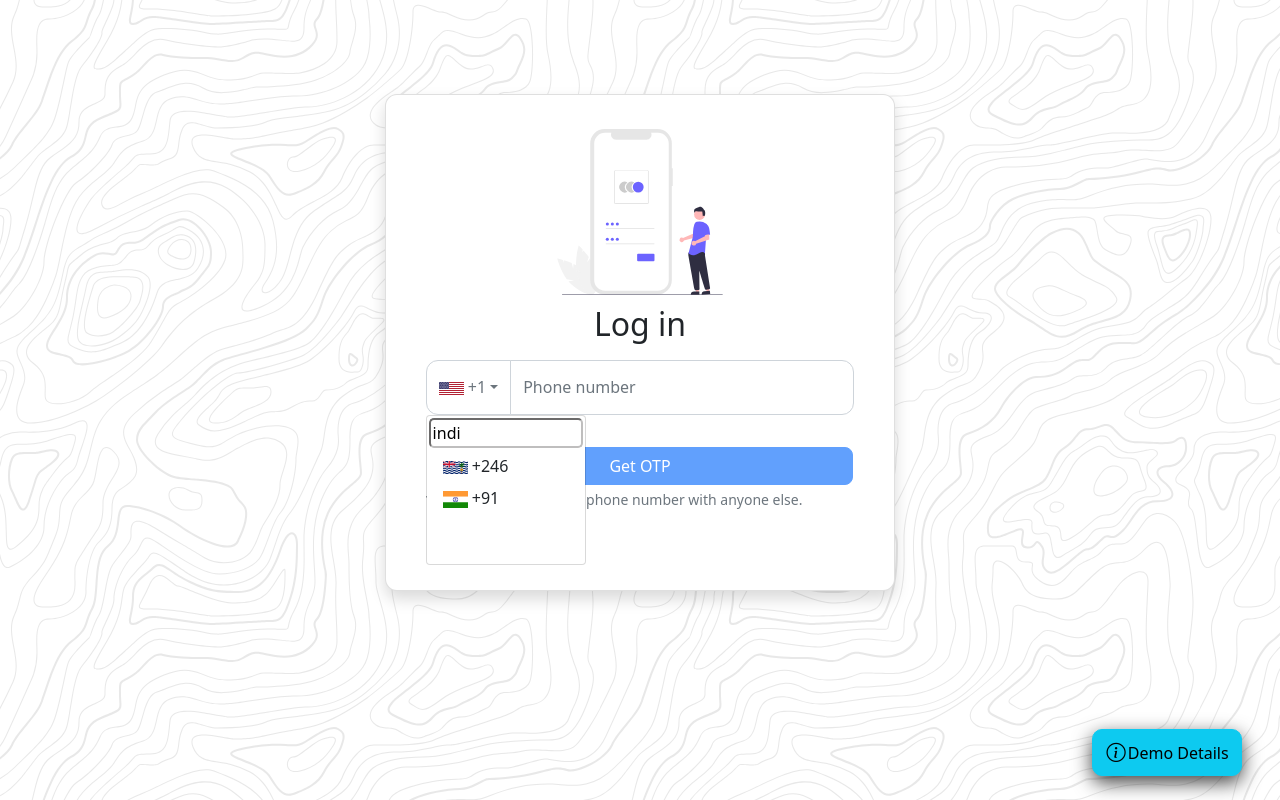
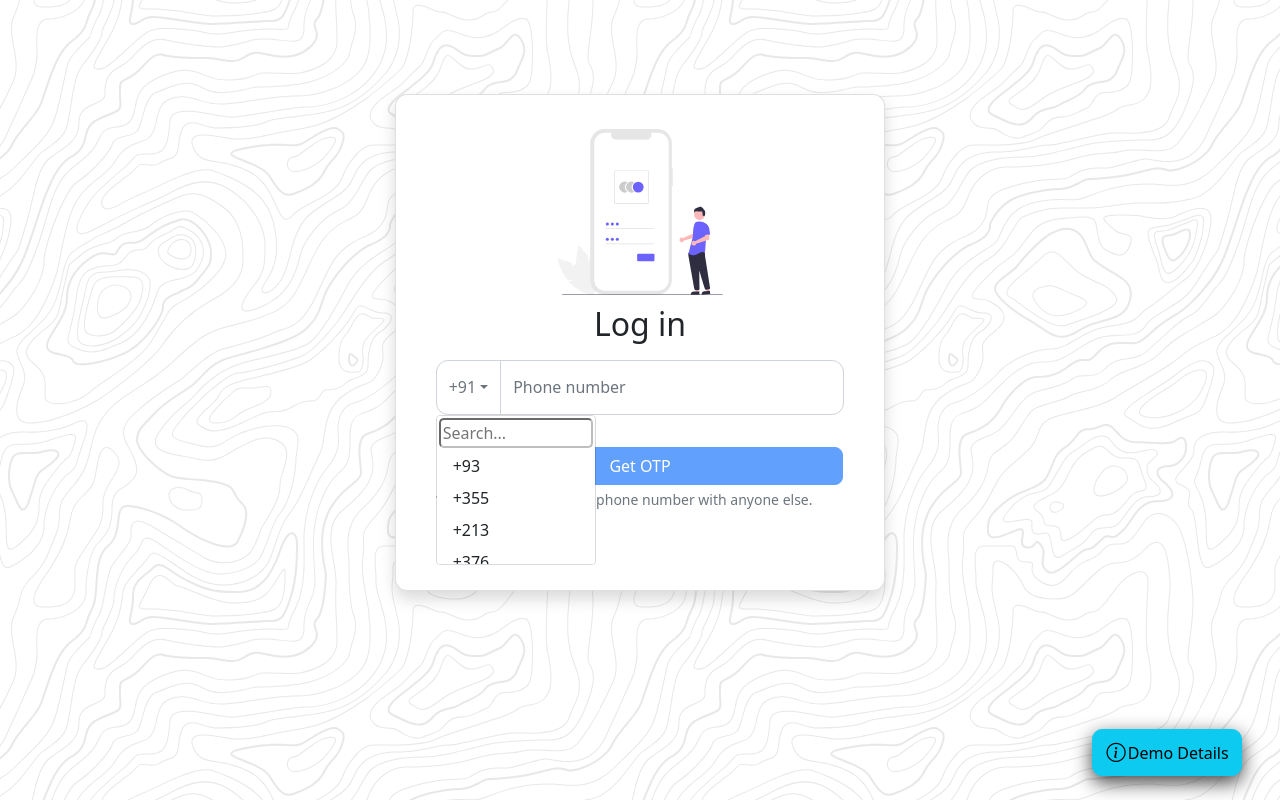
Before and after one commit to pesto-students/n4-e-nagarpalika-frontend-eta-4, a React (Create React App) app: page /login in a window 1280 px wide. Built offline with nearby package versions, Linux system fonts and the light colour scheme; no server answers; what assert, javascript-time-ago would draw is missing.

Commit message:
minor design update in login page

```diff
--- a/src/pages/login/CountryListItem.js
+++ b/src/pages/login/CountryListItem.js
@@ -6,7 +6,8 @@ import { Flag } from "./styles";
 
 const CountryListItem = ({ isoCode, handleClick, name, phoneCode }) => (
   <li className="dropdown-item" key={isoCode} onClick={handleClick}>
-    <Flag src={`/flags/svg/${isoCode}.svg`} alt={name} /> {`+${phoneCode}`}
+    {/* <Flag src={`/flags/svg/${isoCode}.svg`} alt={name} />  */}
+    {`+${phoneCode}`}
   </li>
 );
 
--- a/src/pages/login/login.js
+++ b/src/pages/login/login.js
@@ -33,11 +33,11 @@ function Login() {
   const history = useHistory();
   const [dropdown, setDropdown] = useState(true);
   const [country, setCountry] = useState({
-    name: "United State",
-    isoCode: "US",
-    code: "1",
+    name: "India",
+    isoCode: "IN",
+    code: "91",
   });
-  const [searchValue, setSearchValue] = useState("indi");
+  const [searchValue, setSearchValue] = useState("");
   const [phoneNumber, setPhoneNumber] = useState("");
   const [loading, setLoading] = useState(false);
   const [isOtpSent, setIsOtpSent] = useState(false);
@@ -133,10 +133,10 @@ function Login() {
                           borderColor: "#ced4da",
                         }}
                       >
-                        <Flag
+                        {/* <Flag
                           src={`/flags/svg/${country.isoCode}.svg`}
                           alt={country.name}
-                        />
+                        /> */}
                         {"   "}
                         {`+${country.code}`}
                       </button>
```
